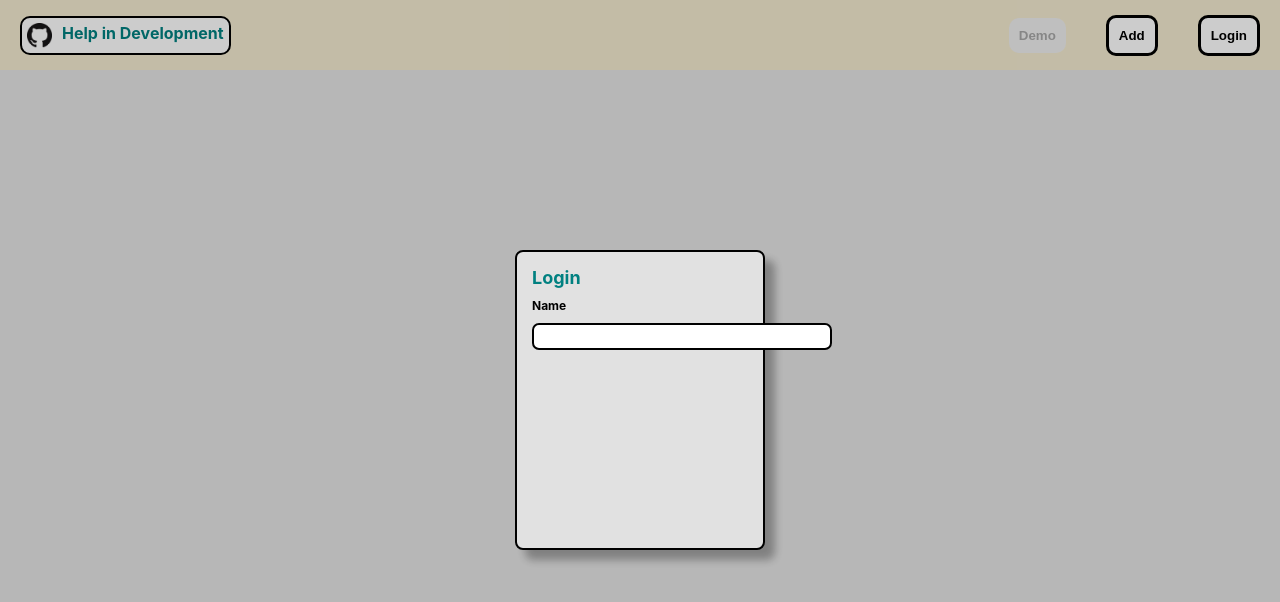
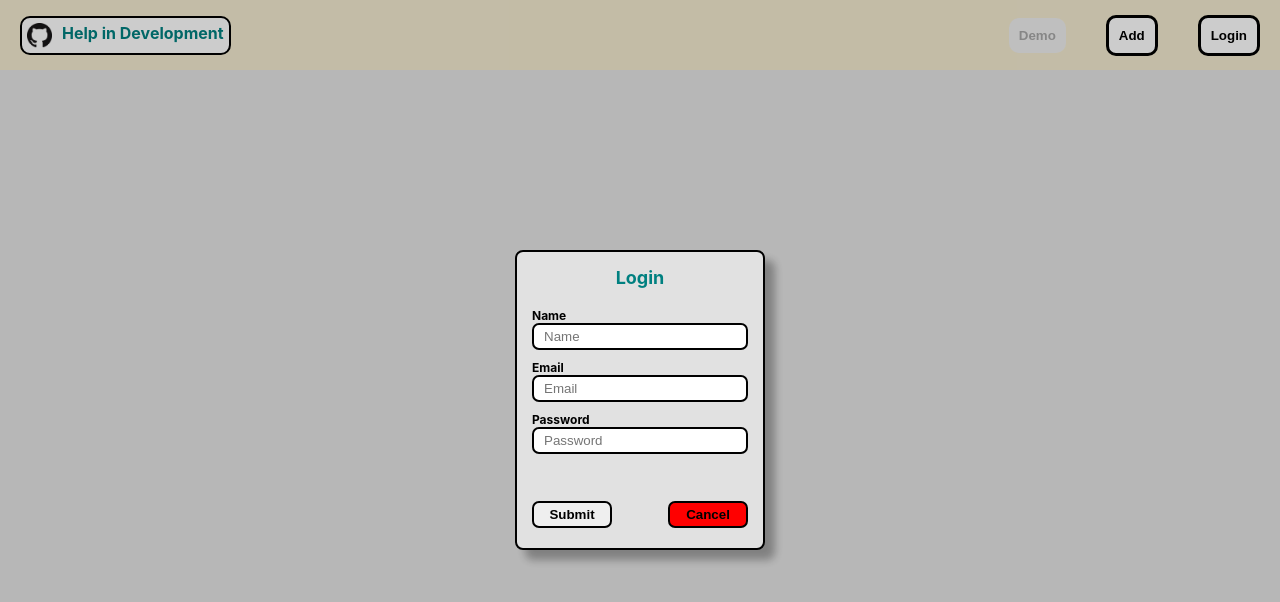
Before and after one commit to 87prashant/MindChart, a React (Create React App) app in the folder packages/client/: page / in a window 1280 px wide. Both pictures are taken after a click on the button "Login". Shown: the top 602 px of the page. Built offline with nearby package versions, Linux system fonts and the light colour scheme; no server answers.

Commit message:
add login form

```diff
--- a/packages/client/src/components/Form.tsx
+++ b/packages/client/src/components/Form.tsx
@@ -61,6 +61,7 @@ export const CancelButton = styled(Inputs)({
   right: 20,
   cursor: "pointer",
   fontWeight: "bold",
+  backgroundColor: 'red'
 });
 
 export const StyledDiv = styled("div")<{ showForm: boolean}>(({ showForm }) => ({
--- a/packages/client/src/components/Login.tsx
+++ b/packages/client/src/components/Login.tsx
@@ -15,15 +15,31 @@ const Wrapper = styled(StyledWrapper)({
 
 const StyledHeader = styled(Header)({
     fontSize: 18,
-    color: "teal"
+    color: "teal",
+    textAlign: "center",
+    margin: "0px 0px 20px 0px"
 })
 
-const StyledName = styled(Header)({
+const StyledInputName = styled(Header)({
     fontSize: 12,
+    margin: 0
 })
 
-const Name = styled(Inputs)({
+const StyledInput = styled(Inputs)({
+    width: "100%",
+    margin: "0px 0px 10px 0px"
+})
 
+const StyledSubmitButton = styled(SubmitButton)({
+    width: 80,
+    bottom: 20,
+    left: 15
+})
+
+const StyledCancelButton = styled(CancelButton)({
+    width: 80,
+    bottom: 20,
+    right: 15
 })
 
 interface Props {
@@ -33,17 +49,27 @@ interface Props {
 const Login = (props: Props) => {
     const { loginFormRef } = props
 
-    function handleLogin() {
+    function handleLogin(e: any) {
+        e.preventDefault()
+    }
 
+    function handleLoginCancel() {
+        loginFormRef.current!.style.display = "none"
     }
 
     return (
         <Container showForm={false} ref={loginFormRef}>
             <Wrapper>
-                <form onSubmit={handleLogin}>
+                <form onSubmit={(e) => handleLogin(e)}>
                 <StyledHeader>Login</StyledHeader>
-                <StyledName>Name</StyledName>
-                <Name type={"text"}/>
+                <StyledInputName>Name</StyledInputName>
+                <StyledInput type={"text"} placeholder="Name"/>
+                <StyledInputName>Email</StyledInputName>
+                <StyledInput type="email" placeholder="Email"/>
+                <StyledInputName>Password</StyledInputName>
+                <StyledInput type="password" placeholder="Password"/>
+                <StyledSubmitButton isSame={false} type="submit" value="Submit"/>
+                <StyledCancelButton type="button" value="Cancel" onClick={handleLoginCancel}/>
                 </form>
             </Wrapper>
         </Container>
```
